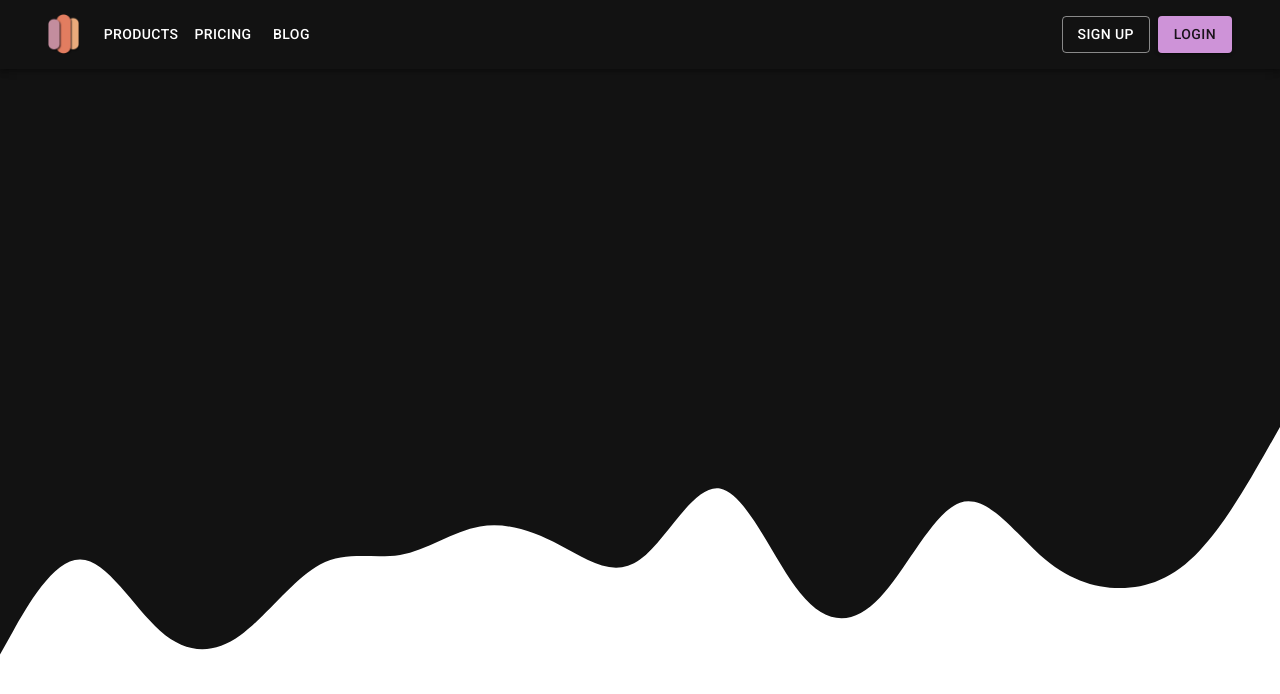
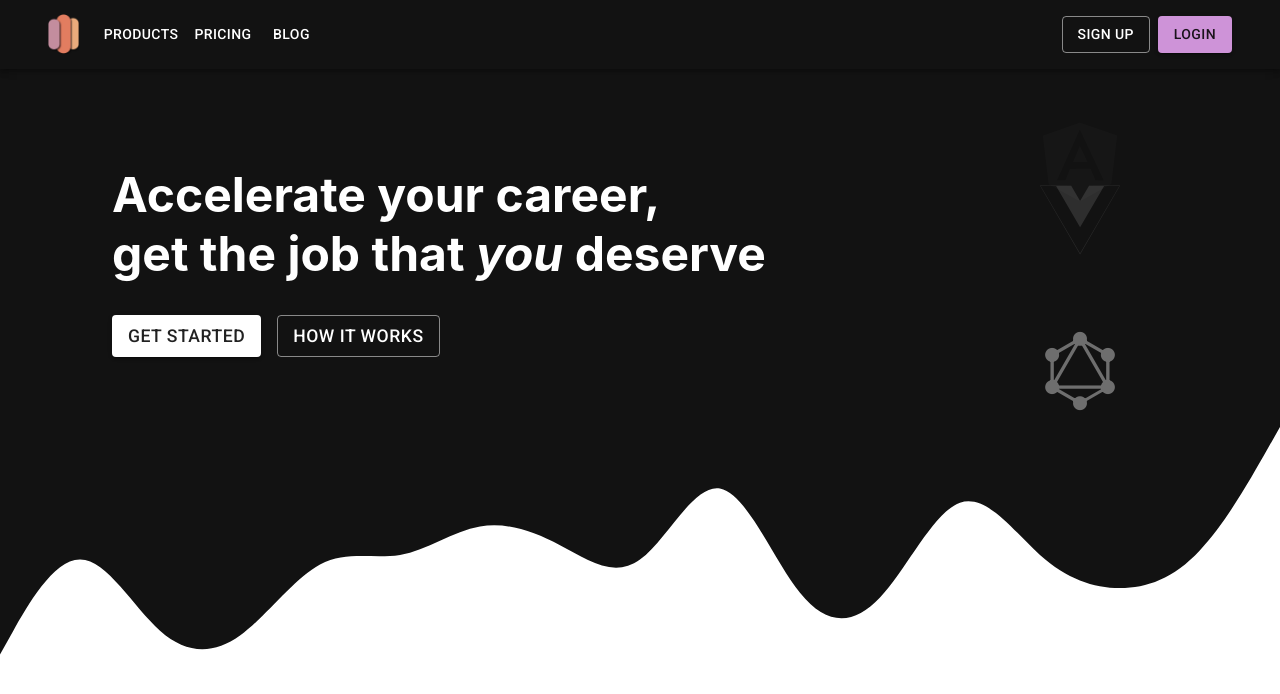
Before and after one commit to rolelo/fe-pwa, a React (Create React App) app: page / in a window 1280 px wide. Shown: the top 694 px of the page. Built offline with nearby package versions, Linux system fonts and the light colour scheme.

Commit message:
keyframes added

```diff
--- a/public/index.html
+++ b/public/index.html
@@ -8,6 +8,7 @@
     <meta name="theme-color" content="#000000" />
     <meta name="description" content="Web site created using create-react-app" />
     <link rel="apple-touch-icon" href="%PUBLIC_URL%/logo192.png" />
+    <link rel="stylesheet" href="https://cdn.jsdelivr.net/gh/devicons/devicon@v2.15.1/devicon.min.css">
     <!--
       manifest.json provides metadata used when your web app is installed on a
       user's mobile device or desktop. See https://developers.google.com/web/fundamentals/web-app-manifest/
--- a/src/App.css
+++ b/src/App.css
@@ -36,3 +36,18 @@
     transform: rotate(360deg);
   }
 }
+
+@keyframes iconScroll {
+  0% {
+    bottom: 10vh;
+    opacity: 1;
+  }
+  70% {
+    bottom: 80vh;
+    opacity: 0;
+  }
+  100% {
+    opacity: 0;
+    animation-delay: 6s;
+  }
+}
--- a/src/components/home/index.tsx
+++ b/src/components/home/index.tsx
@@ -1,7 +1,8 @@
 import styled from "@emotion/styled";
-import { Grid, Typography } from '@mui/material';
+import { Box, Button, Grid, Typography } from '@mui/material';
 
 const CurveContainer = styled.div`
+  z-index: -1;
   position: absolute;
   height: 50vh;
   background-color: #121212;
@@ -15,11 +16,41 @@ const CurveContainer = styled.div`
   }
 `;
 
+const IconContainer = styled.div`
+  & i {
+    opacity: 0;
+    font-size: 5rem;
+    position: absolute;
+    right: 0px;
+    width: 48px;
+    height: 48px;
+    transform: translateX(-15vw);
+    color: white;
+    animation: iconScroll 6s infinite;
+
+    @media(max-width: 600px) {
+      font-size: 3rem;
+    }
+  }
+`;
+
 const Home = () => {
   return (
-    <Grid item xs={12}>
-      <Grid item xs={12} md={8} padding={{ xs: 0, md: 8 }}>
-        <Typography variant="h1">Accelerate your career, <br /> get the job that you deserve</Typography>
+    <Grid item xs={12} rowGap={2}>
+      <IconContainer>
+        <i className="devicon-react-plain" style={{ animationDelay: '1s' }}></i>
+        <i className="devicon-angularjs-plain" style={{ animationDelay: '2s' }}></i>
+        <i className="devicon-vuejs-plain" style={{ animationDelay: '3s' }}></i>
+        <i className="devicon-graphql-plain" style={{ animationDelay: '4s' }}></i>
+        <i className="devicon-java-plain" style={{ animationDelay: '5s' }}></i>
+        <i className="devicon-php-plain" style={{ animationDelay: '6s' }}></i>
+      </IconContainer>
+      <Grid item xs={12} md={8} padding={{ xs: 0, sm: 4, md: 8 }}>
+        <Typography variant="h1" color="white">Accelerate your career, <br /> get the job that <i><b>you</b></i> deserve</Typography>
+        <Box sx={{ marginTop: 4, display: "flex", flexGrow: "1", gap: 2 }}>
+          <Button variant='contained' sx={{ fontSize: { sm: '1.1rem' } }}>Get Started</Button>
+          <Button variant='outlined' sx={{ fontSize: { sm: '1.1rem' } }}>How it works</Button>
+        </Box>
       </Grid>
       <CurveContainer>
         <svg xmlns="http://www.w3.org/2000/svg" viewBox="0 0 1440 320">
```
